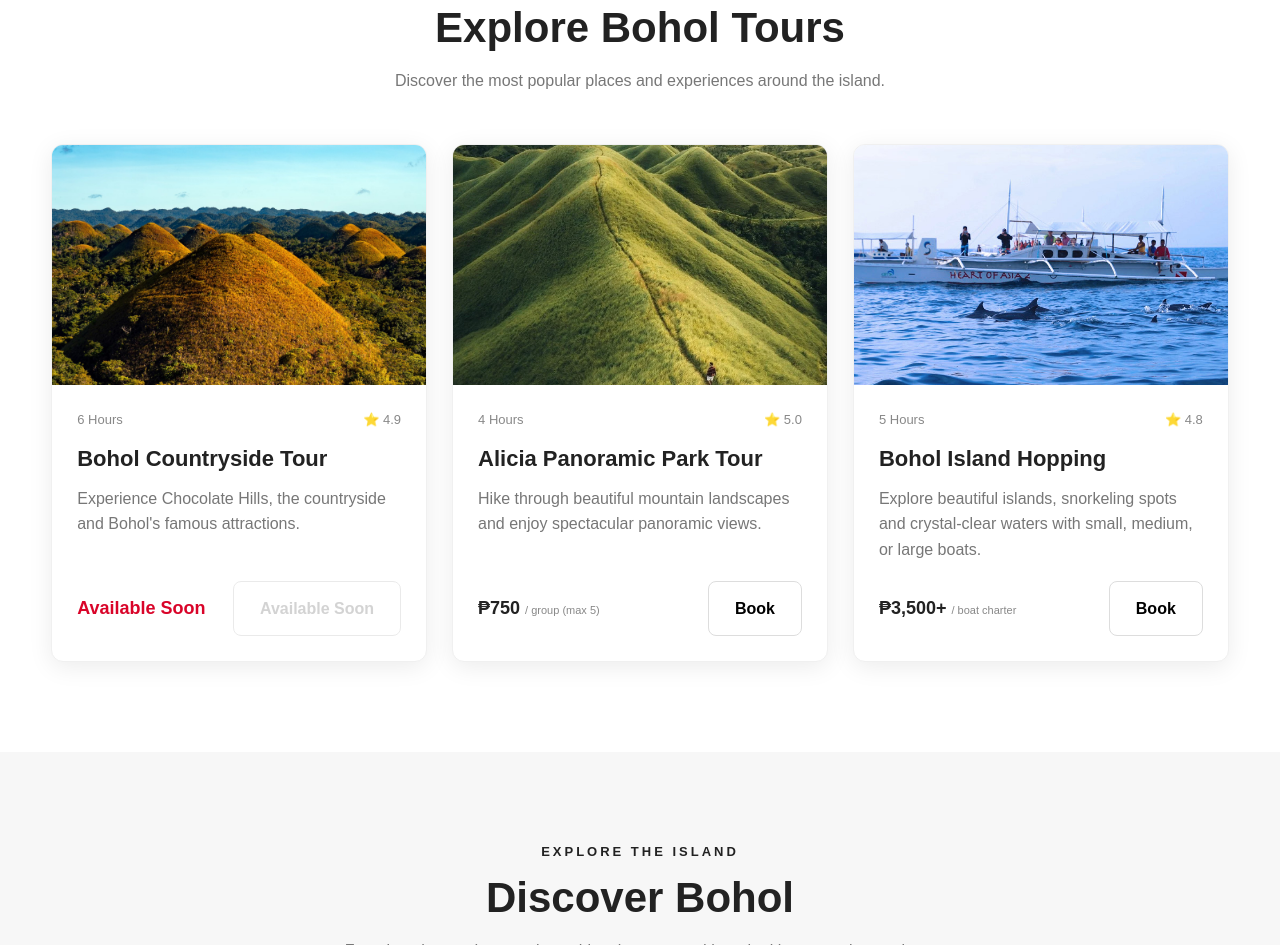
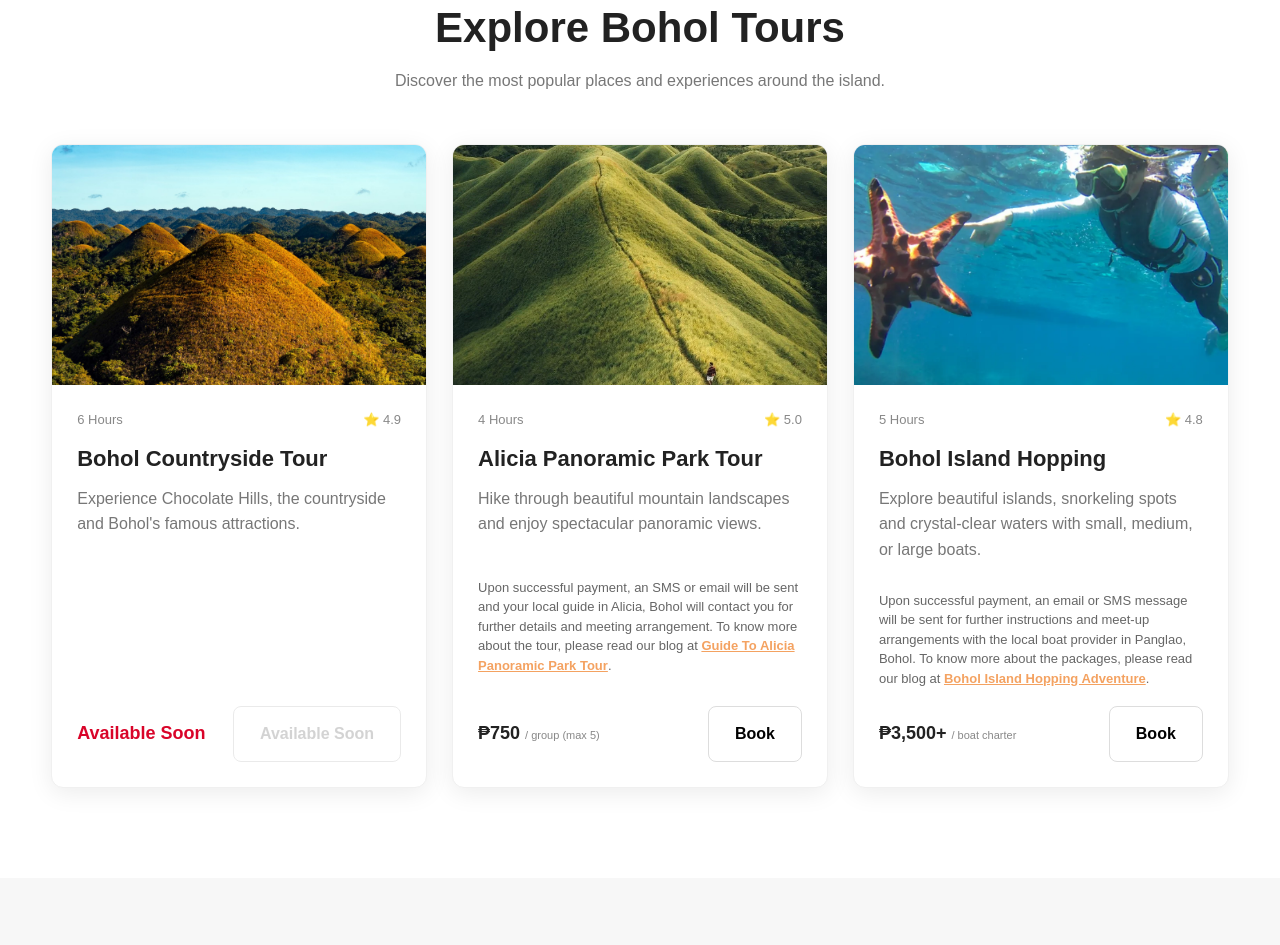
Before and after one commit to tutor21/alicia-booking-app, a website: page public/index.html in a window 1280 px wide. Shown: the part 983-1928 px from the top of the page. Drawn offline with Linux system fonts and the light colour scheme.

Commit message:
Update homepage with Bohol Island Hopping dynamic pricing, blog links, and tour notes

```diff
--- a/public/index.html
+++ b/public/index.html
@@ -286,6 +286,9 @@
                     </div>
                     <h3>Alicia Panoramic Park Tour</h3>
                     <p>Hike through beautiful mountain landscapes and enjoy spectacular panoramic views.</p>
+                    <p style="font-size: 13px; color: #666; margin-top: 10px; line-height: 1.5;">
+                        Upon successful payment, an SMS or email will be sent and your local guide in Alicia, Bohol will contact you for further details and meeting arrangement. To know more about the tour, please read our blog at <a href="blog-3.html" style="color: #f4a261; font-weight: 700; text-decoration: underline;">Guide To Alicia Panoramic Park Tour</a>.
+                    </p>
                     <div class="tour-bottom">
                         <div class="price">₱750 <small>/ group (max 5)</small></div>
                         <button class="btn btn-outline" onclick="openBooking('Alicia Panoramic Park Tour')">Book</button>
@@ -295,7 +298,7 @@
 
             <article class="tour-card">
                 <div class="tour-image">
-                    <img src="hopping.jpg" alt="Bohol Island Hopping" onerror="this.src='https://images.unsplash.com/photo-1500534623283-312aade485b7?auto=format&fit=crop&w=1000&q=80'">
+                    <img src="diving.webp" alt="Bohol Island Hopping" onerror="this.src='https://images.unsplash.com/photo-1500534623283-312aade485b7?auto=format&fit=crop&w=1000&q=80'">
                 </div>
                 <div class="tour-content">
                     <div class="tour-meta">
@@ -304,6 +307,9 @@
                     </div>
                     <h3>Bohol Island Hopping</h3>
                     <p>Explore beautiful islands, snorkeling spots and crystal-clear waters with small, medium, or large boats.</p>
+                    <p style="font-size: 13px; color: #666; margin-top: 10px; line-height: 1.5;">
+                        Upon successful payment, an email or SMS message will be sent for further instructions and meet-up arrangements with the local boat provider in Panglao, Bohol. To know more about the packages, please read our blog at <a href="blog-4.html" style="color: #f4a261; font-weight: 700; text-decoration: underline;">Bohol Island Hopping Adventure</a>.
+                    </p>
                     <div class="tour-bottom">
                         <div class="price">₱3,500+ <small>/ boat charter</small></div>
                         <button class="btn btn-outline" onclick="openBooking('Bohol Island Hopping')">Book</button>
```
